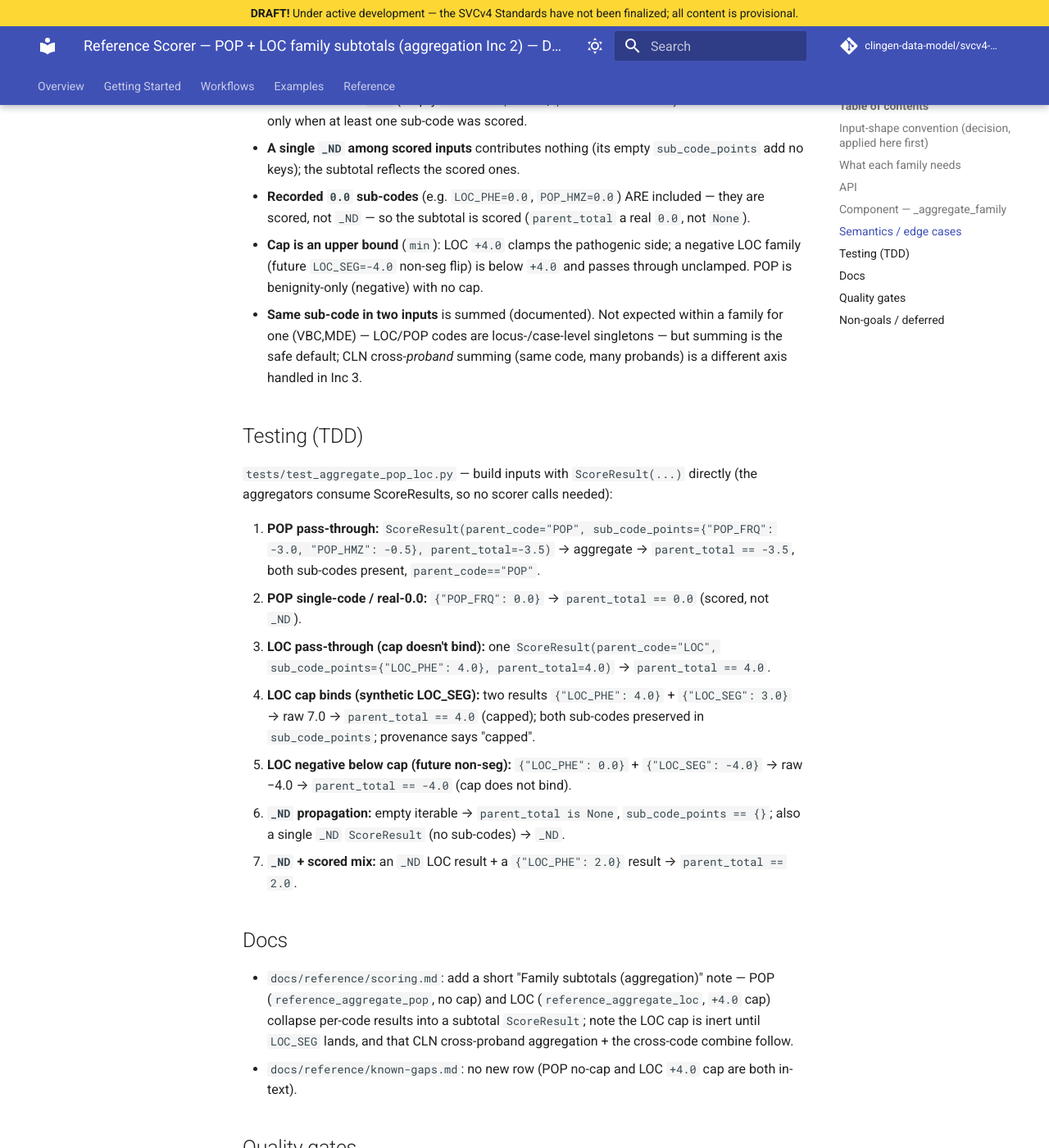
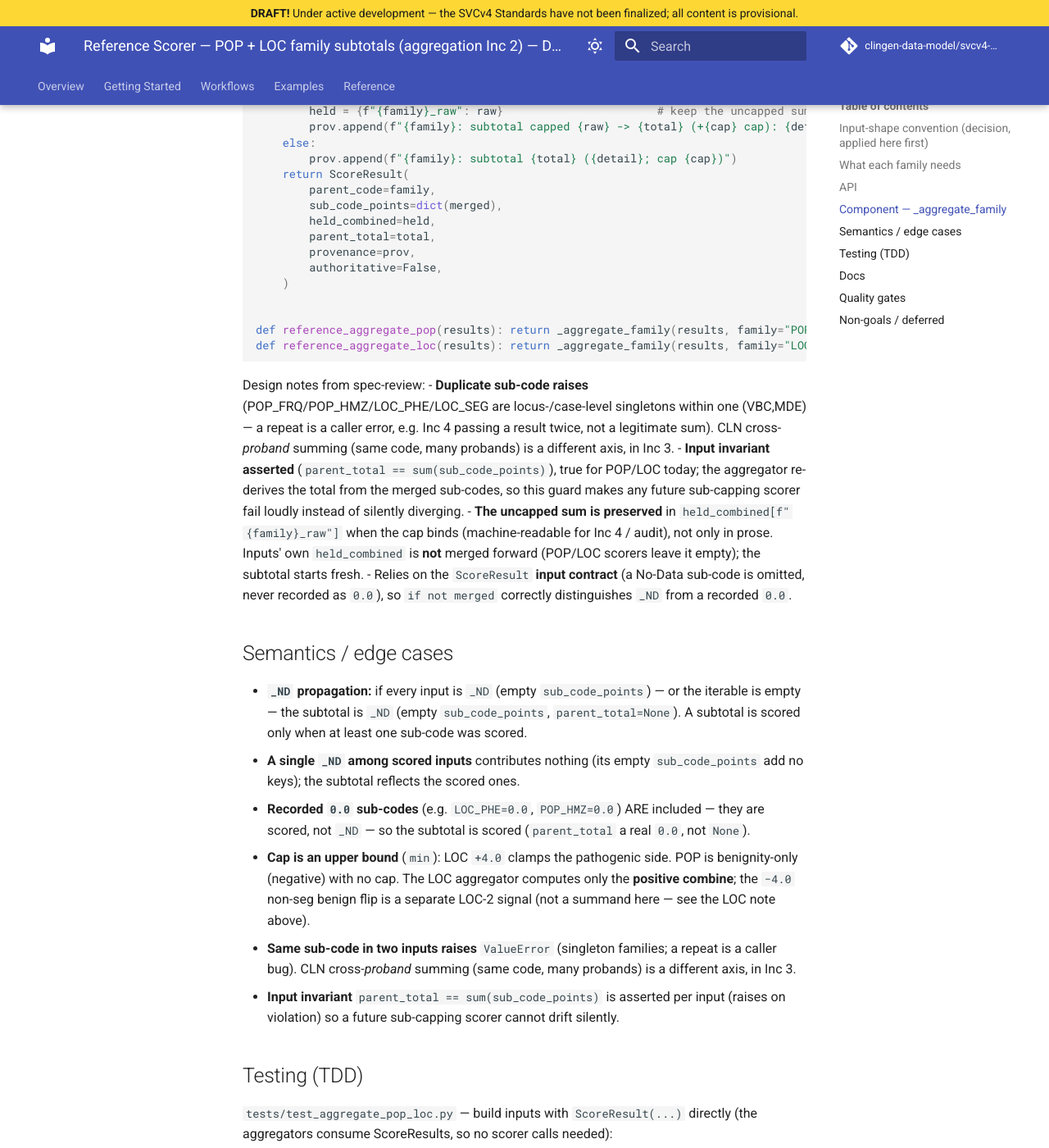
Before and after one commit to clingen-data-model/svcv4-model, an MkDocs documentation site: the page built from docs/superpowers/specs/2026-08-23-scoring-aggregate-pop-loc-design.md, in a window 1280 px wide and 1400 px high, scrolled down 2435 px. Shown: the whole window at 82% size. Built offline with MkDocs 1.6.1 and Material for MkDocs 9.7.7, drawn with Linux system fonts in a browser that asks for light colours; comment, search, counter and statistics services are not loaded; some of the changed text lies outside the part shown.

Commit message:
spec(scoring): address Inc-2 spec-review — LOC positive-combine only, held_combined, dup-raises, invariant guard
Co-Authored-By: Claude Opus 4.8 (1M context) <noreply@anthropic.com>

````diff
--- a/docs/superpowers/specs/2026-08-23-scoring-aggregate-pop-loc-design.md
+++ b/docs/superpowers/specs/2026-08-23-scoring-aggregate-pop-loc-design.md
@@ -47,6 +47,15 @@ explicitly — and is deferred to Inc 4 where PFD and HOD totals actually mix.
 > with a synthetic second LOC sub-code. POP aggregation is a pass-through today (its scorer already
 > subtotals) — included for a uniform family-subtotal layer that Inc 4 consumes.
 
+> **LOC negative / non-segregation semantics are OUT OF SCOPE here.** SM 5 codes the combined
+> LOC as **`LOC_0.0 to LOC_+4.0`** (L38) — a positive combine of two `0..+4` codes. The `−4.0`
+> non-segregation is a **separate benign signal** that SM 5 (L37) applies by *zeroing the positive
+> points and assigning `−4.0`* — a **replacement, not a summand**. This family aggregator computes
+> only the **positive combine** (`min(LOC_PHE + LOC_SEG, +4.0)`); the `−4.0` non-seg flip is
+> computed elsewhere in LOC-2 and is **not** fed through this sum. Inputs are therefore assumed
+> within each code's documented non-negative range; this function does not define negative-LOC
+> semantics.
+
 ## API
 
 ```python
@@ -71,8 +80,17 @@ from collections.abc import Iterable
 def _aggregate_family(results: Iterable[ScoreResult], *, family: str, cap: float | None) -> ScoreResult:
     merged: dict[str, float] = {}
     for r in results:
+        # Input invariant (holds for POP/LOC): parent_total == sum(sub_code_points). Guard so a
+        # future sub-capping scorer (parent_total != sum) fails loudly rather than drifting.
+        if r.parent_total is not None and abs(r.parent_total - sum(r.sub_code_points.values())) > 1e-9:
+            raise ValueError(
+                f"{family}: input parent_total {r.parent_total} != sum(sub_code_points) "
+                f"{sum(r.sub_code_points.values())} -- this family aggregator assumes they match."
+            )
         for code, pts in r.sub_code_points.items():
-            merged[code] = merged.get(code, 0.0) + pts     # sum on collision (documented)
+            if code in merged:                              # singleton families -> a dup is a caller bug
+                raise ValueError(f"{family}: duplicate sub-code {code!r} across inputs.")
+            merged[code] = pts
     prov = [f'{family}: "{family}" is the HOD grouping label; family subtotal (reference).']
     if not merged:
         prov.append(f"{family}: _ND (no scored sub-codes)")
@@ -80,13 +98,16 @@ def _aggregate_family(results: Iterable[ScoreResult], *, family: str, cap: float
     raw = sum(merged.values())
     total = raw if cap is None else min(raw, cap)
     detail = ", ".join(f"{c}={p}" for c, p in merged.items())
+    held: dict[str, float] = {}
     if cap is not None and raw > cap:
+        held = {f"{family}_raw": raw}                       # keep the uncapped sum machine-readable
         prov.append(f"{family}: subtotal capped {raw} -> {total} (+{cap} cap): {detail}")
     else:
         prov.append(f"{family}: subtotal {total} ({detail}; cap {cap})")
     return ScoreResult(
         parent_code=family,
         sub_code_points=dict(merged),
+        held_combined=held,
         parent_total=total,
         provenance=prov,
         authoritative=False,
@@ -97,6 +118,20 @@ def reference_aggregate_pop(results): return _aggregate_family(results, family="
 def reference_aggregate_loc(results): return _aggregate_family(results, family="LOC", cap=4.0)
 ```
 
+Design notes from spec-review:
+- **Duplicate sub-code raises** (POP_FRQ/POP_HMZ/LOC_PHE/LOC_SEG are locus-/case-level singletons
+  within one (VBC,MDE) — a repeat is a caller error, e.g. Inc 4 passing a result twice, not a
+  legitimate sum). CLN cross-*proband* summing (same code, many probands) is a different axis, in
+  Inc 3.
+- **Input invariant asserted** (`parent_total == sum(sub_code_points)`), true for POP/LOC today;
+  the aggregator re-derives the total from the merged sub-codes, so this guard makes any future
+  sub-capping scorer fail loudly instead of silently diverging.
+- **The uncapped sum is preserved** in `held_combined[f"{family}_raw"]` when the cap binds
+  (machine-readable for Inc 4 / audit), not only in prose. Inputs' own `held_combined` is **not**
+  merged forward (POP/LOC scorers leave it empty); the subtotal starts fresh.
+- Relies on the `ScoreResult` **input contract** (a No-Data sub-code is omitted, never recorded as
+  `0.0`), so `if not merged` correctly distinguishes `_ND` from a recorded `0.0`.
+
 ## Semantics / edge cases
 
 - **`_ND` propagation:** if every input is `_ND` (empty `sub_code_points`) — or the iterable is
@@ -106,12 +141,13 @@ def reference_aggregate_loc(results): return _aggregate_family(results, family="
   keys); the subtotal reflects the scored ones.
 - **Recorded `0.0` sub-codes** (e.g. `LOC_PHE=0.0`, `POP_HMZ=0.0`) ARE included — they are scored,
   not `_ND` — so the subtotal is scored (`parent_total` a real `0.0`, not `None`).
-- **Cap is an upper bound** (`min`): LOC `+4.0` clamps the pathogenic side; a negative LOC family
-  (future `LOC_SEG=-4.0` non-seg flip) is below `+4.0` and passes through unclamped. POP is
-  benignity-only (negative) with no cap.
-- **Same sub-code in two inputs** is summed (documented). Not expected within a family for one
-  (VBC,MDE) — LOC/POP codes are locus-/case-level singletons — but summing is the safe default;
-  CLN cross-*proband* summing (same code, many probands) is a different axis handled in Inc 3.
+- **Cap is an upper bound** (`min`): LOC `+4.0` clamps the pathogenic side. POP is benignity-only
+  (negative) with no cap. The LOC aggregator computes only the **positive combine**; the `−4.0`
+  non-seg benign flip is a separate LOC-2 signal (not a summand here — see the LOC note above).
+- **Same sub-code in two inputs raises** `ValueError` (singleton families; a repeat is a caller
+  bug). CLN cross-*proband* summing (same code, many probands) is a different axis, in Inc 3.
+- **Input invariant** `parent_total == sum(sub_code_points)` is asserted per input (raises on
+  violation) so a future sub-capping scorer cannot drift silently.
 
 ## Testing (TDD)
 
@@ -120,19 +156,25 @@ consume ScoreResults, so no scorer calls needed):
 
 1. **POP pass-through:** `ScoreResult(parent_code="POP", sub_code_points={"POP_FRQ": -3.0,
    "POP_HMZ": -0.5}, parent_total=-3.5)` → aggregate → `parent_total == -3.5`, both sub-codes
-   present, `parent_code=="POP"`.
-2. **POP single-code / real-0.0:** `{"POP_FRQ": 0.0}` → `parent_total == 0.0` (scored, not `_ND`).
-3. **LOC pass-through (cap doesn't bind):** one `ScoreResult(parent_code="LOC",
-   sub_code_points={"LOC_PHE": 4.0}, parent_total=4.0)` → `parent_total == 4.0`.
-4. **LOC cap binds (synthetic LOC_SEG):** two results `{"LOC_PHE": 4.0}` + `{"LOC_SEG": 3.0}` →
+   present, `parent_code=="POP"`, `held_combined == {}` (no cap).
+2. **POP single-code / real-0.0:** `{"POP_FRQ": 0.0}` (parent_total 0.0) → `parent_total == 0.0`
+   (scored, not `_ND`).
+3. **POP recorded `POP_HMZ=0.0` only:** `{"POP_HMZ": 0.0}` (parent_total 0.0) → `parent_total ==
+   0.0`, `sub_code_points == {"POP_HMZ": 0.0}` (a recorded 0.0 stays scored, not `_ND`).
+4. **LOC pass-through (cap doesn't bind):** one `ScoreResult(parent_code="LOC",
+   sub_code_points={"LOC_PHE": 4.0}, parent_total=4.0)` → `parent_total == 4.0`,
+   `held_combined == {}`.
+5. **LOC cap binds (synthetic LOC_SEG):** two results `{"LOC_PHE": 4.0}` + `{"LOC_SEG": 3.0}` →
    raw 7.0 → `parent_total == 4.0` (capped); both sub-codes preserved in `sub_code_points`;
-   provenance says "capped".
-5. **LOC negative below cap (future non-seg):** `{"LOC_PHE": 0.0}` + `{"LOC_SEG": -4.0}` → raw
-   −4.0 → `parent_total == -4.0` (cap does not bind).
+   `held_combined == {"LOC_raw": 7.0}`; provenance says "capped".
 6. **`_ND` propagation:** empty iterable → `parent_total is None`, `sub_code_points == {}`; also a
    single `_ND` `ScoreResult` (no sub-codes) → `_ND`.
 7. **`_ND` + scored mix:** an `_ND` LOC result + a `{"LOC_PHE": 2.0}` result → `parent_total ==
    2.0`.
+8. **Duplicate sub-code raises:** two results each `{"LOC_PHE": 2.0}` →
+   `pytest.raises(ValueError)`.
+9. **Input-invariant guard raises:** a malformed `ScoreResult(sub_code_points={"POP_FRQ": -3.0},
+   parent_total=-1.0)` (total ≠ sum) → `pytest.raises(ValueError)`.
 
 ## Docs
 
````
